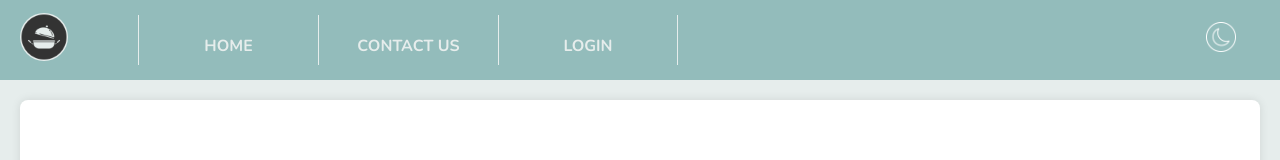
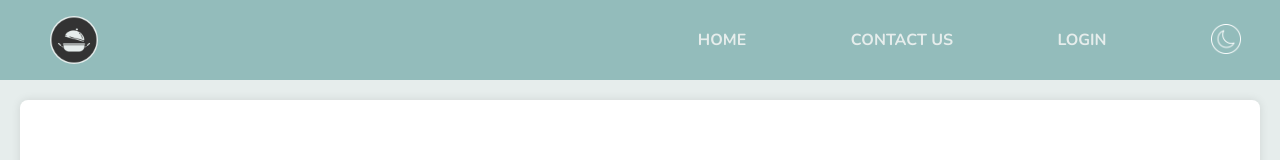
Before and after one commit to HalynaRiabokonenko/cookbook, a React (Create React App) app: page / in a window 1280 px wide. Shown: the top 160 px of the page. Built offline with nearby package versions, Linux system fonts and the light colour scheme; no server answers.

Commit message:
change Header styles

```diff
--- a/src/components/share_structures/Header/Header.module.css
+++ b/src/components/share_structures/Header/Header.module.css
@@ -16,9 +16,15 @@
   position: fixed;
 }
 
+.logo__link__container {
+  display: flex;
+  align-items: center;
+  justify-content: center;
+}
+
 .logo__img {
   height: calc(var(--header-hight) * 0.6);
-  margin: 0 70px 0 20px;
+  margin: 0 50px;
   border-radius: 50%;
 }
 
@@ -29,34 +35,47 @@
 /* Navigation */
 .global-nav__container {
   width: 80%;
+  height: 100%;
 }
 
 .global-nav {
   display: flex;
   width: 100%;
+  height: 100%;
+  justify-content: right;
+  align-items: center;
 }
 
 .global-nav__list {
   list-style-type: none;
   display: flex;
-  height: 50px;
+  height: 100%;
 }
 
 .global-nav__list-item {
-  padding: 20px 30px;
   text-transform: uppercase;
   font-weight: bold;
-  border-left: 1px solid var(--light-green);
-  width: 180px;
-  text-align: center;
+  min-width: 180px;
+  height: 100%;
   display: flex;
   justify-content: center;
-  justify-self: center;
+  align-items: center;
+  cursor: pointer;
+}
+
+.global-nav__list-item:hover {
+  background-color: rgba(240, 248, 255, 0.224);
+  color: var(--white);
 }
 
 .global-nav__list-user {
+  height: 100%;
   color: var(--dark-green);
   margin: 0 25px;
+  display: flex;
+  flex-direction: column;
+  align-items: center;
+  justify-content: center;
 }
 
 .global-nav__list-user--detail {
@@ -64,12 +83,8 @@
   font-weight: bold;
 }
 
-.global-nav__list-item:last-child {
-  border-right: 1px solid var(--light-green);
-}
-
-/* link ---> */
 .global-nav__list-item-link {
+  height: 100%;
   color: var(--light-green);
 }
 
@@ -78,7 +93,7 @@
 }
 
 .global-nav__list-item-link:hover {
-  color: var(--orange);
+  color: var(--white);
 }
 
 .global-nav__list-item-link:active {
@@ -87,6 +102,9 @@
 
 .global-mode__container {
   margin: auto;
+  display: flex;
+  justify-content: center;
+  align-items: center;
 }
 
 .global-mode__button {
--- a/src/components/share_structures/Header/Header.tsx
+++ b/src/components/share_structures/Header/Header.tsx
@@ -61,7 +61,7 @@ function Header({ user }: Props) {
                                     styles[mode]
                                 )}>{auth?.currentUser?.email}</div>
                             </li>}
-                            <li className={styles["global-nav__list-item"]}>
+                            <li>
                                 <Link
                                     className={classnames(
                                         styles["global-nav__list-item-link"],
@@ -70,22 +70,21 @@ function Header({ user }: Props) {
                                     )}
                                     to="/"
                                 >
-                                    Home
+                                    <div className={styles["global-nav__list-item"]}>Home</div>
                                 </Link>
                             </li>
-                            {user && <li className={styles["global-nav__list-item"]}>
+                            {user && <li>
                                 <Link
                                     className={classnames(
                                         styles["global-nav__list-item-link"],
-                                        styles["global-nav__list-item-link--contact"],
                                         styles[mode]
                                     )}
                                     to="/recipes"
                                 >
-                                    Recipes
+                                    <div className={styles["global-nav__list-item"]}>Recipes</div>
                                 </Link>
                             </li>}
-                            {user && <li className={styles["global-nav__list-item"]}>
+                            {user && <li >
                                 <Link
                                     className={classnames(
                                         styles["global-nav__list-item-link"],
@@ -94,42 +93,38 @@ function Header({ user }: Props) {
                                     )}
                                     to="/about"
                                 >
-                                    About us
+                                    <div className={styles["global-nav__list-item"]}>About us</div>
                                 </Link>
                             </li>}
-                            <li className={styles["global-nav__list-item"]}>
+                            <li>
                                 <Link
                                     className={classnames(
                                         styles["global-nav__list-item-link"],
-                                        styles["global-nav__list-item-link--contact"],
                                         styles[mode]
                                     )}
                                     to="/contact"
                                 >
-                                    Contact us
+                                    <div className={styles["global-nav__list-item"]}>Contact us</div>
                                 </Link>
                             </li>
-                            {!user && <li className={styles["global-nav__list-item"]}>
+                            {!user && <li>
                                 <Link
                                     className={classnames(
                                         styles["global-nav__list-item-link"],
-                                        styles["global-nav__list-item-link--contact"],
                                         styles[mode]
                                     )}
                                     to="/login"
                                 >
-                                    Login
+                                    <div className={styles["global-nav__list-item"]}>Login</div>
                                 </Link>
                             </li>}
-                            {user && <li onClick={handlerSignOut} className={styles["global-nav__list-item"]}>
+                            {user && <li onClick={handlerSignOut}>
                                 <div
-                                    onClick={handlerSignOut}
-                                >
-                                    <p className={classnames(
+                                    onClick={handlerSignOut} className={classnames(
                                         styles["global-nav__list-item-link"],
-                                        styles["global-nav__list-item-link--contact"],
                                         styles[mode]
-                                    )}>Sign out</p>
+                                    )}
+                                > <div className={styles["global-nav__list-item"]}>Sign out</div>
                                 </div>
 
                             </li>}
```
